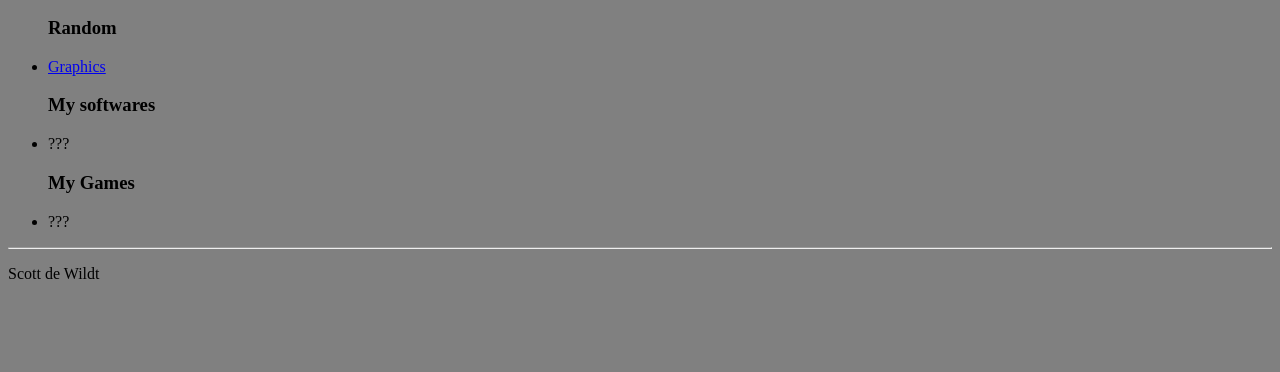
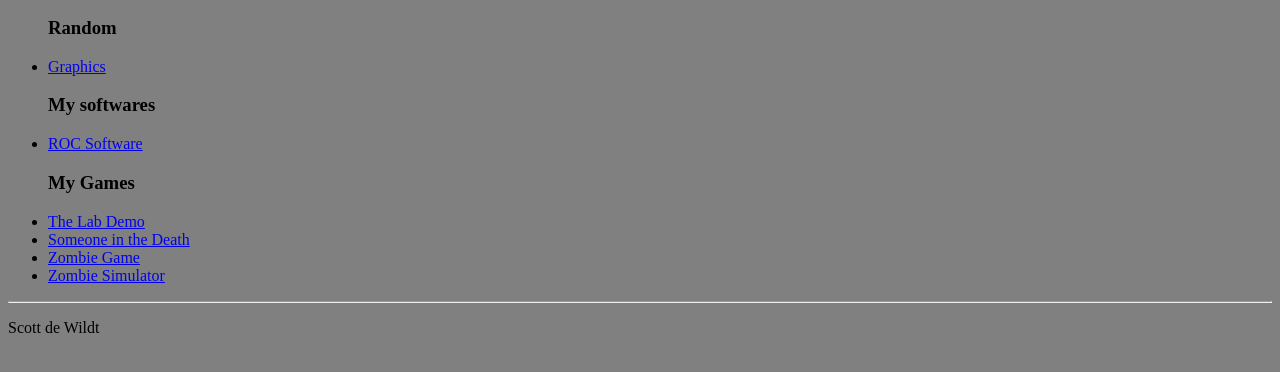
Before and after one commit to DrekerboyStudio/Projectje, a plain HTML site: page Downloads.html in a window 1280 px wide. Shown: the part 238-610 px from the top of the page. Drawn offline with Linux system fonts and the light colour scheme.

Commit message:
I want to die

```diff
--- a/Downloads.html
+++ b/Downloads.html
@@ -20,11 +20,14 @@
         </ul>
         <ul>
             <H3>My softwares</H3>
-            <li>???</li>
+            <li><a href="#">ROC Software</a></li>
         </ul>
         <ul>
             <H3>My Games</H3>
-            <li>???</li>
+            <li><a href="#">The Lab Demo</a></li>
+            <li><a href="#">Someone in the Death</a></li>
+            <li><a href="#">Zombie Game</a></li>
+            <li><a href="#">Zombie Simulator</a></li>
         </ul>
     </div>
     <footer>
```
Also changed, not shown: About.html (+5 -1 lines), Interests.html (+1 -1 lines), Pictures.html (+2 -0 lines).
